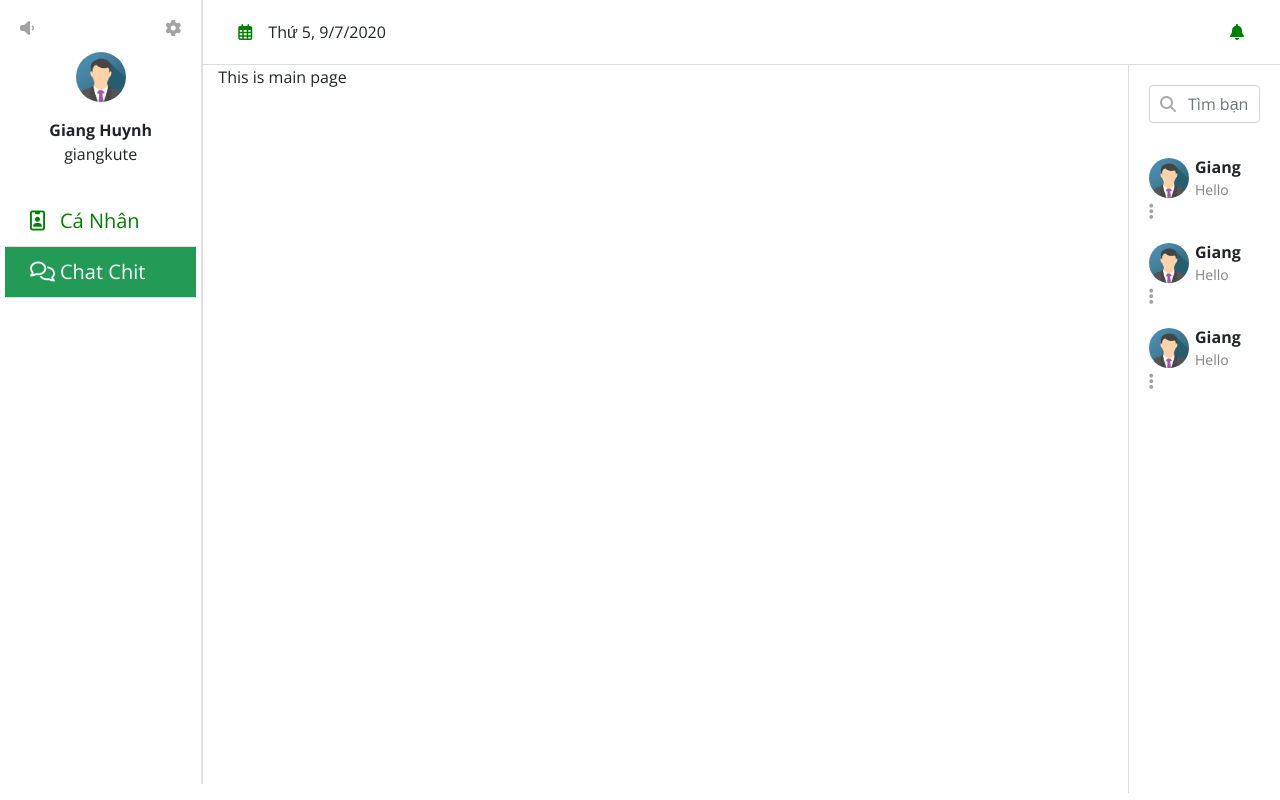
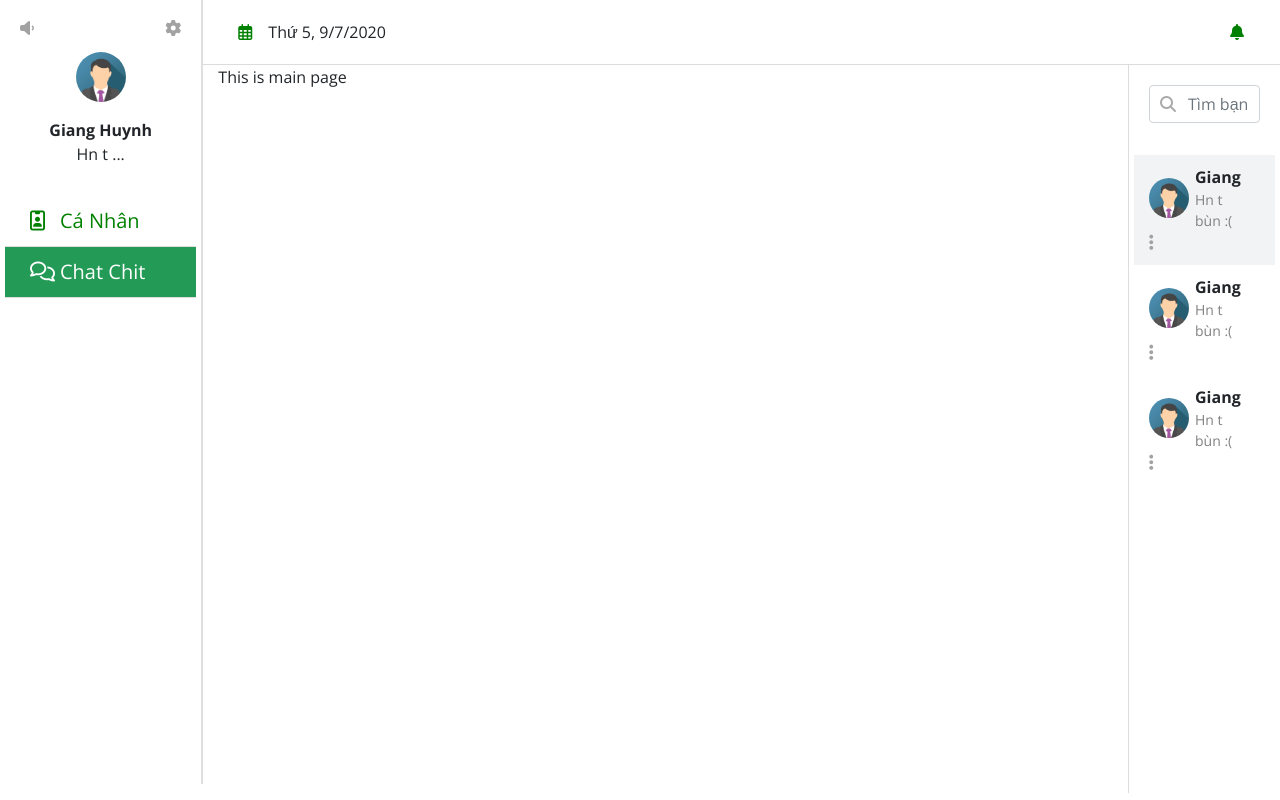
Before and after one commit to trgianghuynh1808/Real-Time-Chat-Web, a React (Create React App) app in the folder front-end/: page /chat in a window 1280 px wide. Built offline with nearby package versions, Linux system fonts and the light colour scheme.

Commit message:
imp: statusMsg, active friend list

```diff
--- a/front-end/src/components/FriendList/components/FriendList.jsx
+++ b/front-end/src/components/FriendList/components/FriendList.jsx
@@ -5,7 +5,12 @@ const FriendList = ({ friendList }) => {
     <div className="mt-3">
       {friendList.map((friend, index) => {
         return (
-          <div className="row align-items-center mb-3" key={index}>
+          <div
+            className={`row align-items-center friend-list__item ${
+              index === 0 && "friend-list__item--active"
+            }`}
+            key={index}
+          >
             <div className="col-2">
               <img
                 className="friend-list__avatar-circle"
@@ -15,7 +20,7 @@ const FriendList = ({ friendList }) => {
             </div>
             <div className="col-7 ml-3 cursor-pointer">
               <div className="font-weight-bold">{friend.name}</div>
-              <div className="friend-list__prev-chat">{friend.prevMsg}</div>
+              <div className="friend-list__prev-chat">{friend.statusMsg}</div>
             </div>
             <div className="col-1">
               <i class="fas fa-ellipsis-v friend-list__icon cursor-pointer"></i>
--- a/front-end/src/components/FriendList/index.jsx
+++ b/front-end/src/components/FriendList/index.jsx
@@ -8,17 +8,17 @@ import Images from "constants/images";
 const FRIEND_LIST = [
   {
     name: "Giang",
-    prevMsg: "Hello",
+    statusMsg: "Hn t bùn :(",
     avatar: Images.AVATAR_DEF,
   },
   {
     name: "Giang",
-    prevMsg: "Hello",
+    statusMsg: "Hn t bùn :(",
     avatar: Images.AVATAR_DEF,
   },
   {
     name: "Giang",
-    prevMsg: "Hello",
+    statusMsg: "Hn t bùn :(",
     avatar: Images.AVATAR_DEF,
   },
 ];
--- a/front-end/src/components/FriendList/style.scss
+++ b/front-end/src/components/FriendList/style.scss
@@ -41,4 +41,13 @@
     color: $icon-color;
     font-size: 18px;
   }
+
+  &__item {
+    transition: 0.3s;
+    padding: 10px 0px;
+
+    &--active {
+      background-color: #f2f3f4;
+    }
+  }
 }
--- a/front-end/src/components/VerticalBar/components/InfoUser.jsx
+++ b/front-end/src/components/VerticalBar/components/InfoUser.jsx
@@ -2,7 +2,7 @@ import React from "react";
 
 import Images from "constants/images";
 
-const InfoUser = ({ fullName, nickName }) => {
+const InfoUser = ({ fullName, statusMsg }) => {
   return (
     <div className="container">
       <div className="row justify-content-between vertical-bar__icon">
@@ -17,7 +17,7 @@ const InfoUser = ({ fullName, nickName }) => {
         />
         <div className="col-12 text-center mt-3">
           <div className="font-weight-bold">{fullName}</div>
-          <div>{nickName}</div>
+          <div>{statusMsg}</div>
         </div>
       </div>
     </div>
--- a/front-end/src/components/VerticalBar/index.jsx
+++ b/front-end/src/components/VerticalBar/index.jsx
@@ -8,7 +8,7 @@ import { MENU_ITEM_LIST } from "constants/global";
 const VerticalBar = () => {
   return (
     <div className="vertical-bar">
-      <InfoUser fullName={"Giang Huynh"} nickName="giangkute" />
+      <InfoUser fullName={"Giang Huynh"} statusMsg="Hn t ..." />
       <ListItemMenu menuItems={MENU_ITEM_LIST} />
     </div>
   );
```
